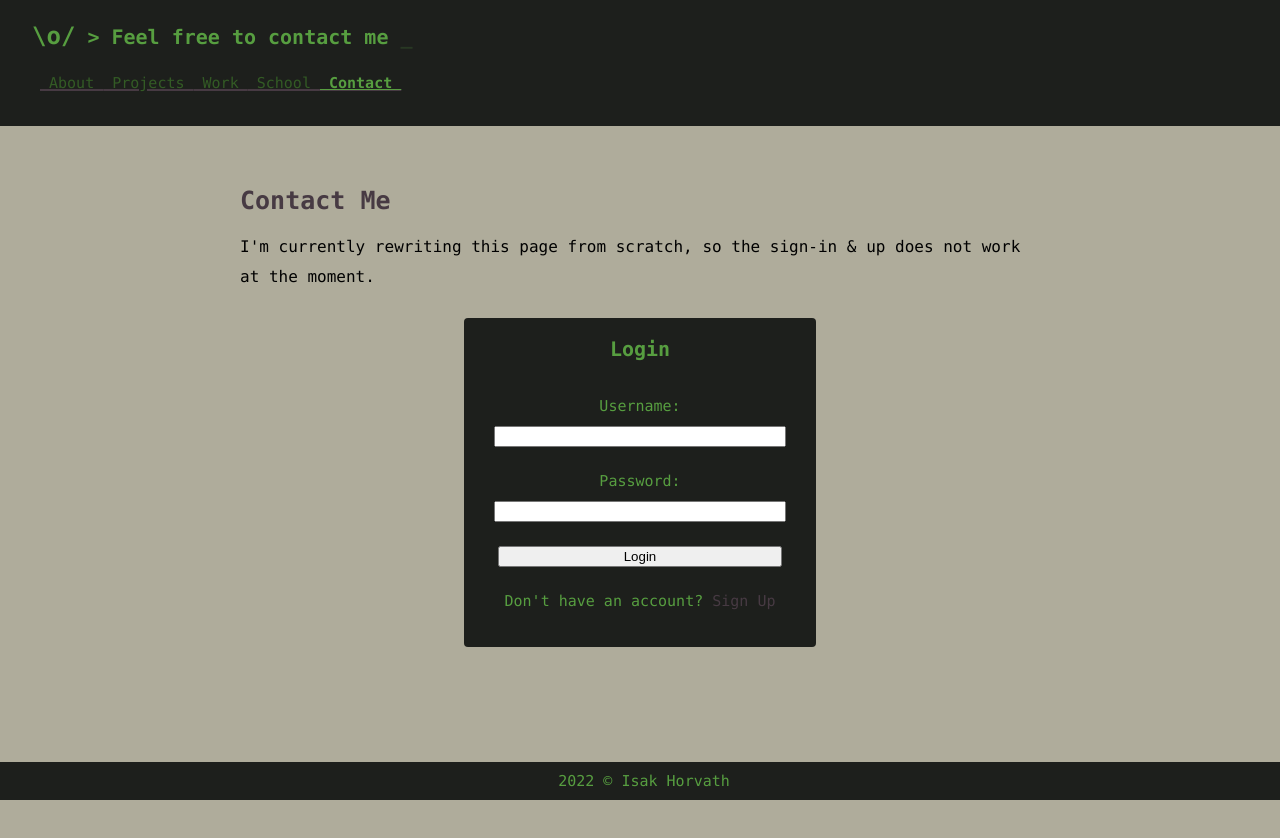
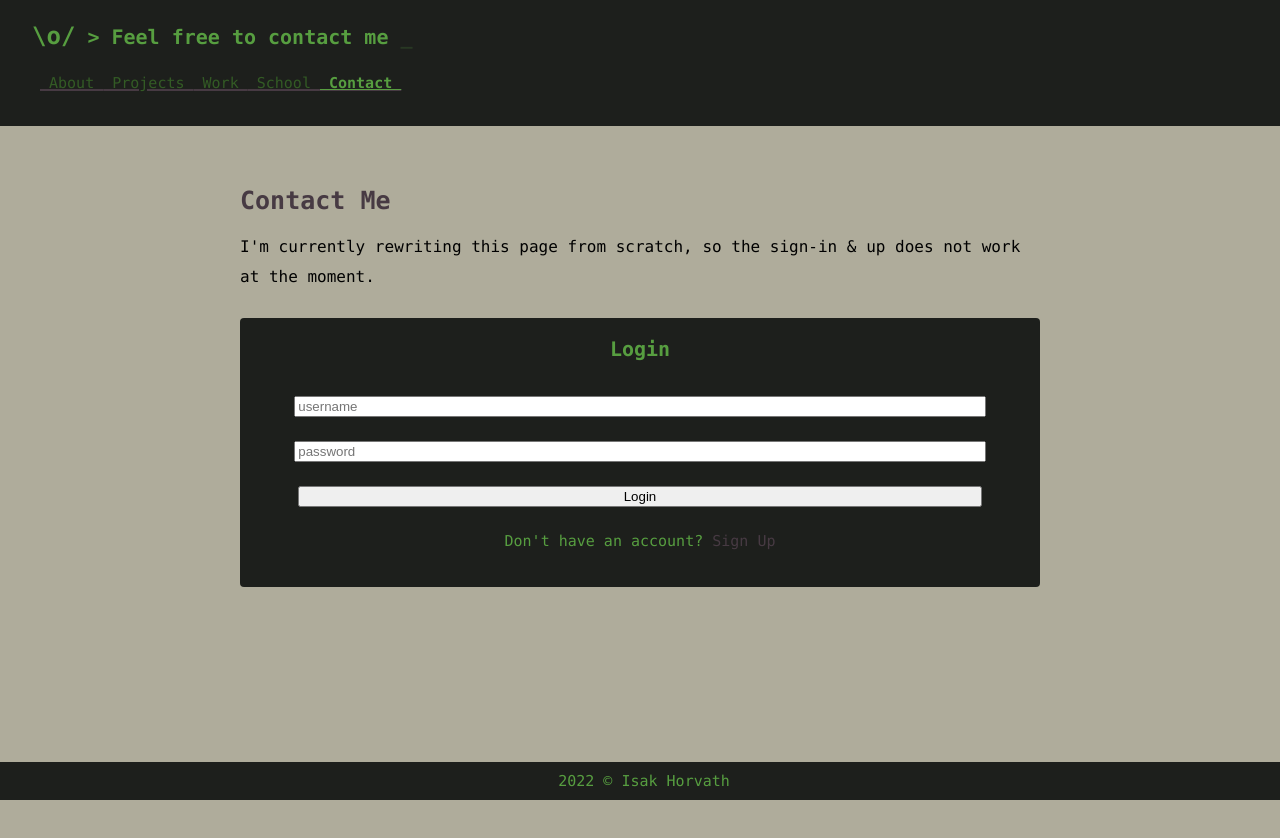
Before and after one commit to tavro/tavro.github.io, a React (Create React App) app: page /#/contact in a window 1280 px wide. Shown: the top 838 px of the page. Built offline with nearby package versions, Linux system fonts and the light colour scheme.

Commit message:
NEW: Error handling

```diff
--- a/src/App.css
+++ b/src/App.css
@@ -34,8 +34,13 @@ user-select: none;
   }
 }
 
+.errors {
+    color: red;
+    font-weight: bold;
+    text-align: center;
+}
+
 .Login {
-    width: 40%;
     margin: auto;
     background-color: #1D1F1C;
     color: #579E40;
@@ -61,7 +66,6 @@ user-select: none;
 }
 
 .Signup {
-    width: 40%;
     margin: auto;
     background-color: #1D1F1C;
     color: #579E40;
@@ -87,7 +91,6 @@ user-select: none;
 }
 
 .MessageForm {
-    width: 40%;
     margin: auto;
     background-color: #1D1F1C;
     color: #579E40;
--- a/src/components/LoginForm.js
+++ b/src/components/LoginForm.js
@@ -5,8 +5,10 @@ class LoginForm extends React.Component {
         super(props);
         this.state = {
           username: "",
-          password: ""
+          password: "",
+          error: ""
         };
+        this.empty = this.empty.bind(this);
     }
 
     handle_change = e => {
@@ -20,23 +22,38 @@ class LoginForm extends React.Component {
         });
     };
 
+    empty() {
+        var username = document.getElementById("username").value;
+        var password = document.getElementById("password").value;
+        if (username == "" || password == "") {
+            this.state.error = "Username or password field is empty"
+            return false;
+        };
+        this.state.error = ""
+    }
+
     render() {
         return (
           <div className={`Login`}>
             <form onSubmit={e => this.props.handle_login(e, this.state)}>
                 <h4>Login</h4>
                 <p>
-                <label htmlFor="username">Username: </label>
-                <input type="text" name="username" value={this.state.username} onChange={this.handle_change}/>
+                <input id="username" placeholder="username" type="text" name="username" value={this.state.username} onChange={this.handle_change}/>
                 </p>
                 <p>
-                <label htmlFor="password">Password: </label>
-                <input type="password" name="password" value={this.state.password} onChange={this.handle_change}/>
+                <input id="password" placeholder="password" type="password" name="password" value={this.state.password} onChange={this.handle_change}/>
                 </p>
                 <p>
-                <input type="submit" id="submit" value="Login"/>
+                <input type="submit" id="submit" value="Login" onClick={this.empty}/>
                 </p>
                 <p id="no-acc">Don't have an account? <a onClick={this.props.toggle}>Sign Up</a></p>
+
+                {
+                this.props.error ?
+                <p class="errors">{this.props.error}</p>
+                :
+                <p class="errors">{this.state.error}</p>
+                }
             </form>
           </div>
         )
--- a/src/components/LoginSignupForm.js
+++ b/src/components/LoginSignupForm.js
@@ -24,10 +24,10 @@ class LoginSignupForm extends React.Component {
             {
             this.state.login ?
             <div>
-                <LoginForm handle_login={this.props.handle_login} toggle={this.toggle_display} />
+                <LoginForm handle_login={this.props.handle_login} toggle={this.toggle_display} error={this.props.error}/>
             </div> :
             <div>
-                <SignupForm handle_signup={this.props.handle_signup} toggle={this.toggle_display}/>
+                <SignupForm handle_signup={this.props.handle_signup} toggle={this.toggle_display} error={this.props.error}/>
             </div>
             }
           </div>
--- a/src/components/MessageForm.js
+++ b/src/components/MessageForm.js
@@ -5,8 +5,8 @@ class MessageForm extends React.Component {
         super(props);
         this.state = {
           from_user: String(this.props.from),
-          subject: "Subject...",
-          message: "Enter message here..."
+          subject: "",
+          message: ""
         };
     }
 
@@ -24,13 +24,13 @@ class MessageForm extends React.Component {
     render() {
         return (
           <div className={`MessageForm`}>
-            <form onSubmit={e => this.props.handle_message(e, this.state)}>
+            <form id="msgForm" onSubmit={e => this.props.handle_message(e, this.state)}>
                 <h4>Send Message</h4>
                 <p>
-                <input type="text" name="subject" value={this.state.subject} onChange={this.handle_change}/>
+                <input type="text" name="subject" placeholder="Subject..." value={this.state.subject} onChange={this.handle_change}/>
                 </p>
                 <p>
-                <textarea resize = "none" rows = "5" cols = "30" name = "description"  name="message" value={this.state.message} onChange={this.handle_change}/>
+                <textarea resize = "none" rows = "5" cols = "30" name = "description"  name="message" placeholder="Message..." value={this.state.message} onChange={this.handle_change}/>
                 </p>
                 <p>
                 <input type="submit" id="submit" value="Send"/>
--- a/src/components/SignupForm.js
+++ b/src/components/SignupForm.js
@@ -5,8 +5,10 @@ class SignupForm extends React.Component {
         super(props);
         this.state = {
           username: "",
-          password: ""
+          password: "",
+          error: ""
         };
+        this.empty = this.empty.bind(this);
     }
 
     handle_change = e => {
@@ -20,23 +22,38 @@ class SignupForm extends React.Component {
         });
     };
 
+    empty() {
+        var username = document.getElementById("username").value;
+        var password = document.getElementById("password").value;
+        if (username == "" || password == "") {
+            this.state.error = "Username or password field is empty"
+            return false;
+        };
+        this.state.error = ""
+    }
+
     render() {
         return (
           <div className={`Signup`}>
             <form onSubmit={e => this.props.handle_signup(e, this.state)}>
                 <h4>Sign up</h4>
                 <p>
-                <label htmlFor="username">Username: </label>
-                <input type="text" name="username" value={this.state.username} onChange={this.handle_change}/>
+                <input id="username" placeholder="username" type="text" name="username" value={this.state.username} onChange={this.handle_change}/>
                 </p>
                 <p>
-                <label htmlFor="password">Password: </label>
-                <input type="password" name="password" value={this.state.password} onChange={this.handle_change}/>
+                <input id="password" placeholder="password" type="password" name="password" value={this.state.password} onChange={this.handle_change}/>
                 </p>
                 <p>
-                <input type="submit" id="submit" value="Signup"/>
+                <input type="submit" id="submit" value="Signup" onClick={this.empty}/>
                 </p>
                 <p id="no-acc">Already have an account? <a onClick={this.props.toggle}>Login</a></p>
+
+                {
+                this.props.error ?
+                <p class="errors">{this.props.error}</p>
+                :
+                <p class="errors">{this.state.error}</p>
+                }
             </form>
           </div>
         )
--- a/src/pages/Contact.js
+++ b/src/pages/Contact.js
@@ -14,7 +14,8 @@ class Contact extends Component {
         super(props);
         this.state = {
             logged_in: localStorage.getItem('token') && localStorage.getItem('token') != "undefined"? true : false,
-            username: ""
+            username: "",
+            error: ""
         };
     }
 
@@ -46,6 +47,10 @@ class Contact extends Component {
                 logged_in: true,
                 username: json.username
             });
+        }).catch(err => {
+            this.setState(
+                {error: String(err)}
+            );
         });
     };
 
@@ -64,6 +69,7 @@ class Contact extends Component {
                 username: json.username
             });
         }).catch(err => {
+        this.state.error = err
         throw new Error(err)
         });
     };
@@ -94,12 +100,14 @@ class Contact extends Component {
             !this.state.username || this.state.username.includes("This field may not be blank.") || !this.state.logged_in ?
             <div>
                 <p>I'm currently rewriting this page from scratch, so the sign-in & up does not work at the moment.</p>
-                <LoginSignupForm handle_login={this.handle_login} handle_signup={this.handle_signup}/>
+                <LoginSignupForm handle_login={this.handle_login} handle_signup={this.handle_signup} error={this.state.error}/>
             </div>
             :
             <div>
                 <p>You are currently logged in as: <a>{this.state.username}</a></p>
                 <MessageForm from={this.state.username} handle_message={this.handle_message}/>
+                <h2>Sent messages:</h2>
+                <p>This functionality is currently not implemented.</p>
             </div>
             }
           </main>
```
